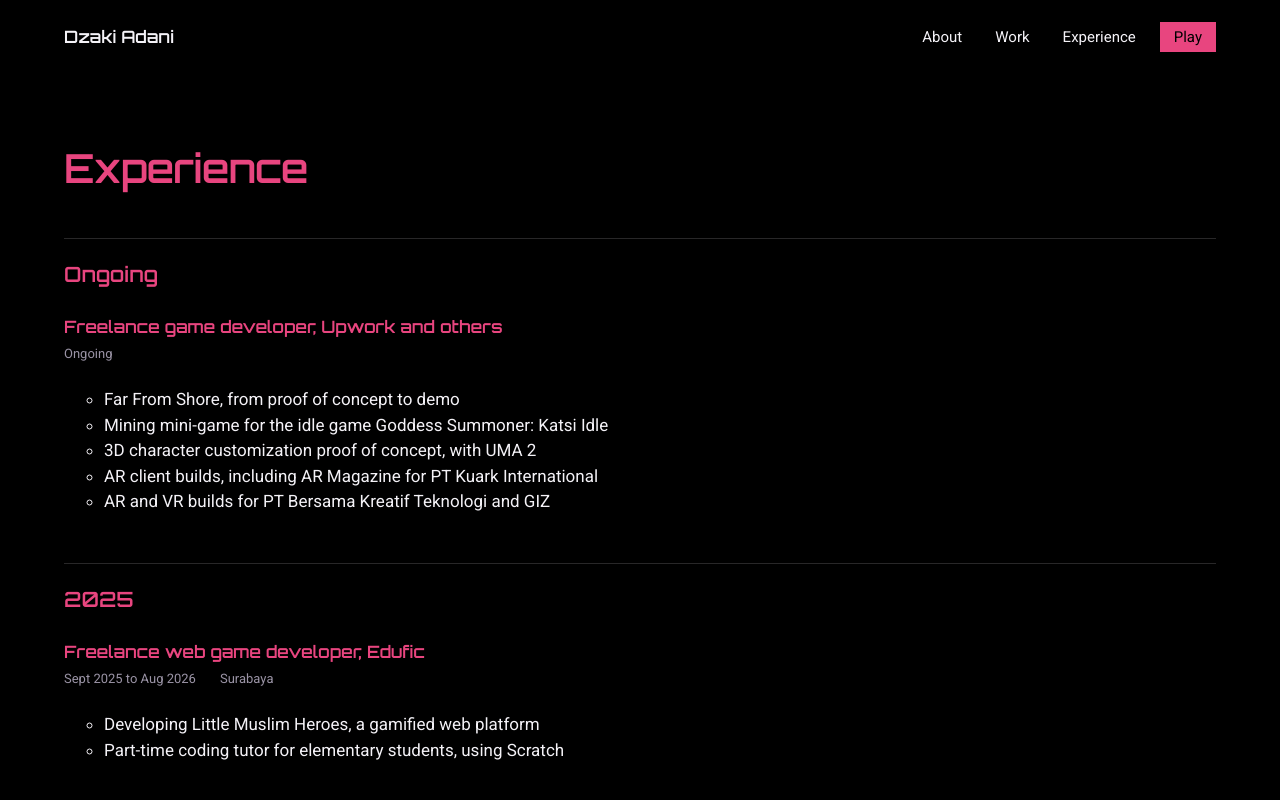
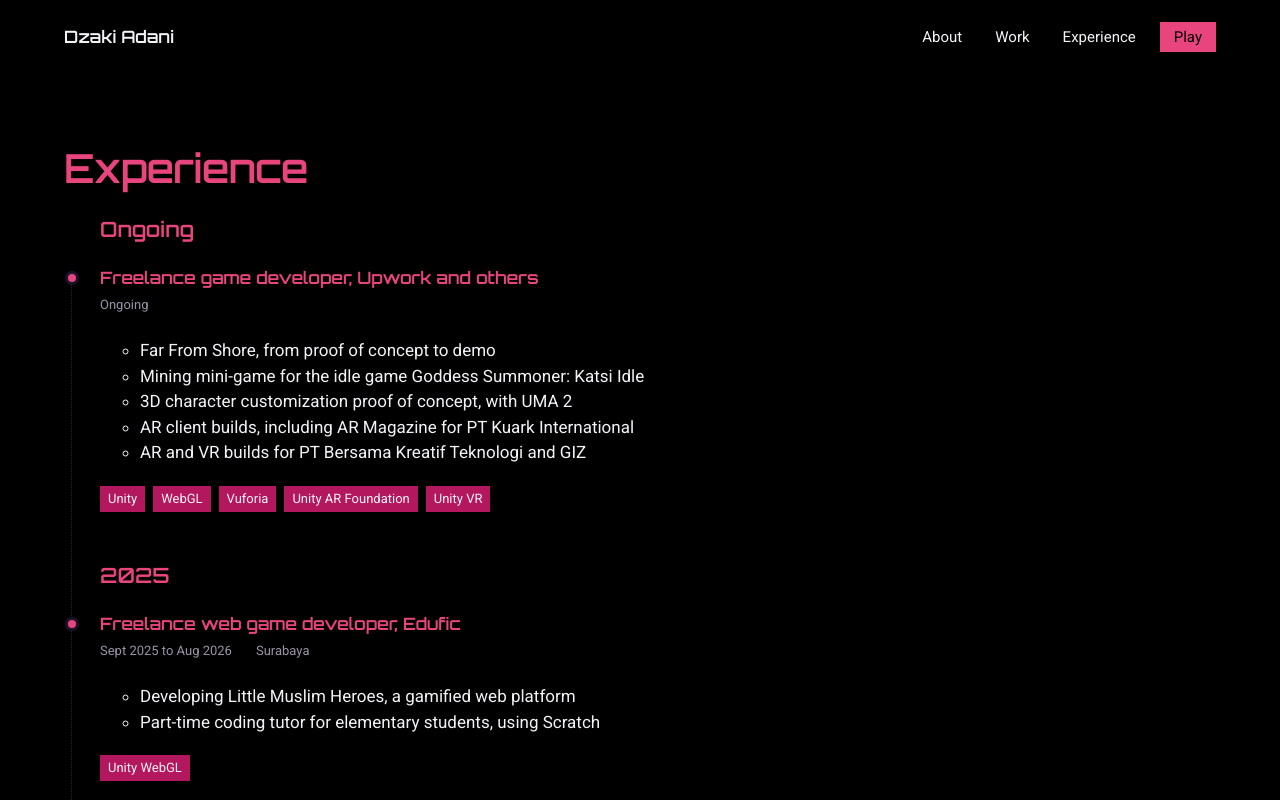
Before and after one commit to dzkdani/dzkdani.github.io, a SvelteKit app: page /experience in a window 1280 px wide. Shown: the top 800 px of the page. Built offline with nearby package versions, Linux system fonts and the light colour scheme.

Commit message:
Add a dotted experience timeline and tech tags

```diff
--- a/src/lib/data/about.ts
+++ b/src/lib/data/about.ts
@@ -11,6 +11,7 @@ export type Experience = {
 	group: string;
 	location?: string;
 	points: string[];
+	tags?: string[];
 };
 
 // The roles from the resume and deck (DESIGN §1), newest first, grouped by start
@@ -27,7 +28,8 @@ export const experience: Experience[] = [
 			'3D character customization proof of concept, with UMA 2',
 			'AR client builds, including AR Magazine for PT Kuark International',
 			'AR and VR builds for PT Bersama Kreatif Teknologi and GIZ'
-		]
+		],
+		tags: ['Unity', 'WebGL', 'Vuforia', 'Unity AR Foundation', 'Unity VR']
 	},
 	{
 		company: 'Edufic',
@@ -38,7 +40,8 @@ export const experience: Experience[] = [
 		points: [
 			'Developing Little Muslim Heroes, a gamified web platform',
 			'Part-time coding tutor for elementary students, using Scratch'
-		]
+		],
+		tags: ['Unity WebGL']
 	},
 	{
 		company: 'Script Smelter Studio',
@@ -50,7 +53,8 @@ export const experience: Experience[] = [
 			"Petal Pals, the studio's own IP",
 			'Feature updates and bug fixes during playtests',
 			'Helped design features such as gacha and evolution'
-		]
+		],
+		tags: ['Unity 2D']
 	},
 	{
 		company: 'Shireishi Production',
@@ -85,7 +89,8 @@ export const experience: Experience[] = [
 			'Researched Photon Fusion and wrote internal documentation',
 			'Reworked and maintained Memories: My Story My Choices, including a UI rework and QC bug fixes',
 			'Built a multiplayer 3D game for Zepeto in Unity and TypeScript'
-		]
+		],
+		tags: ['Unity 2D', 'API integration', 'Unity', 'TypeScript']
 	},
 	{
 		company: 'Falkana Studio',
@@ -97,7 +102,8 @@ export const experience: Experience[] = [
 			'Math-Adventure, a 2D interactive educational game for learning-course clients',
 			'Designed mechanics, game flow, and UI/UX',
 			'Integrated REST APIs into Unity'
-		]
+		],
+		tags: ['Unity 2D', 'Addressables', 'IAP']
 	},
 	{
 		company: 'TicTech Studio',
@@ -109,7 +115,8 @@ export const experience: Experience[] = [
 			'An interactive AR app, with game-world layout in Unity',
 			'A B2B AR/VR app',
 			'A social media filter'
-		]
+		],
+		tags: ['Unity', 'Vuforia', 'AR marker']
 	},
 	{
 		company: 'PT Solusi Inovasi Mandiri',
--- a/src/routes/experience/+page.svelte
+++ b/src/routes/experience/+page.svelte
@@ -18,11 +18,14 @@
 	<div class="inner">
 		<h1>Experience</h1>
 
+		<div class="timeline">
+			<div class="rail" aria-hidden="true"></div>
 			{#each groups as group (group.label)}
+				<section class="year-group">
 					<h2 class="group">{group.label}</h2>
 					<ul class="roles">
 						{#each group.jobs as job (job.company)}
-					<li>
+							<li class="role-entry">
 								<h3>{job.role}, {job.company}</h3>
 								<p class="meta">
 									<span>{job.years}</span>
@@ -37,12 +40,21 @@
 										{/each}
 									</ul>
 								{/if}
+								{#if job.tags?.length}
+									<ul class="tags" aria-label={`${job.company} technologies`}>
+										{#each job.tags as tag (tag)}
+											<li>{tag}</li>
+										{/each}
+									</ul>
+								{/if}
 							</li>
 						{/each}
 					</ul>
+				</section>
 			{/each}
+		</div>
 
-		<h2 class="group">Education</h2>
+		<h2 class="group education-heading">Education</h2>
 		<p class="education">{education}</p>
 	</div>
 </section>
@@ -65,22 +77,53 @@
 		letter-spacing: -0.02em;
 	}
 
+	.timeline {
+		position: relative;
+		margin-top: 24px;
+		padding-left: 36px;
+	}
+
+	.rail {
+		position: absolute;
+		top: 64px;
+		bottom: 8px;
+		left: 7px;
+		border-left: 1px dotted var(--divider);
+	}
+
+	.year-group + .year-group {
+		margin-top: 48px;
+	}
+
 	.group {
-		margin-top: 48px;
-		padding-top: 20px;
-		border-top: 1px solid var(--divider);
 		font-size: var(--text-h3);
 		font-weight: 600;
 	}
 
 	.roles {
-		margin: 24px 0 0;
+		margin: 20px 0 0;
 		padding: 0;
 		list-style: none;
 	}
 
 	.roles > li + li {
 		margin-top: 32px;
+	}
+
+	.role-entry {
+		position: relative;
+	}
+
+	.role-entry::before {
+		position: absolute;
+		top: 0.35em;
+		left: -35px;
+		width: 14px;
+		height: 14px;
+		border: 3px solid var(--night);
+		border-radius: 50%;
+		background: var(--pink);
+		content: '';
 	}
 
 	h3 {
@@ -101,6 +144,29 @@
 		margin: var(--gutter) 0 0;
 	}
 
+	.tags {
+		display: flex;
+		flex-wrap: wrap;
+		gap: 8px;
+		margin: 20px 0 0;
+		padding: 0;
+		list-style: none;
+	}
+
+	.tags li {
+		padding: 4px 8px;
+		background: var(--magenta);
+		color: var(--paper);
+		font-size: var(--text-caption);
+		line-height: 1.4;
+	}
+
+	.education-heading {
+		margin-top: 48px;
+		padding-top: 20px;
+		border-top: 1px solid var(--divider);
+	}
+
 	.education {
 		margin-top: 24px;
 	}
```
Also changed, not shown: 1 other file (tests, documents, lock files or other folders). Lines whose indentation alone changed are shown as unchanged.
